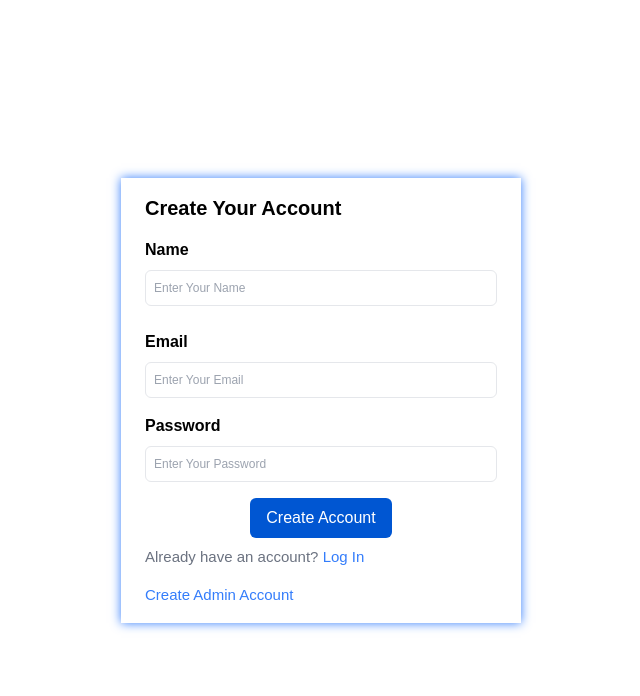
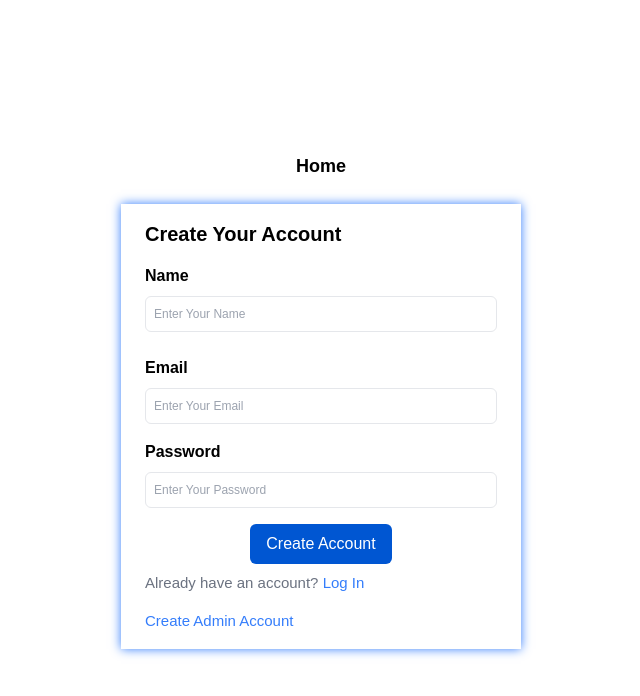
Before and after one commit to harsh1924/Assignment-Submission, a Next.js app: page /signup in a window 1280 px wide. Shown: the top 696 px of the page, without its empty margins (319-959 px from the left). Built offline with nearby package versions, Linux system fonts and the light colour scheme.

Commit message:
Some Changes

```diff
--- a/src/app/(auth)/signup/page.tsx
+++ b/src/app/(auth)/signup/page.tsx
@@ -48,7 +48,10 @@ export default function SignInPage() {
 
     return (
         <div className="h-screen flex items-center justify-center">
-            <form onSubmit={onSignup}>
+            <form onSubmit={onSignup} className="flex flex-col gap-6">
+                <Link href={'/'} className="source-sans-3-bold text-lg text-center">
+                    Home
+                </Link>
                 <div className="w-[400px] shadow-[0_0_10px_#347dfb] px-6 py-4 flex flex-col gap-y-4">
                     <h2 className="source-sans-3-semibold text-xl">
                         Create Your Account
--- a/src/app/(profile)/dashboard/page.tsx
+++ b/src/app/(profile)/dashboard/page.tsx
@@ -3,6 +3,7 @@
 import { LoginButtons } from "@/app/components/Buttons/LoginButton";
 import LoadingState from "@/app/components/LoadingState";
 import axios from "axios";
+import Link from "next/link";
 import { useRouter } from "next/navigation";
 import { useEffect, useState } from "react";
 import toast from "react-hot-toast";
@@ -98,8 +99,11 @@ const AdminDashboard = () => {
                     )}
                 </div>
             )}
-            <div className="flex items-center justify-center">
+            <div className="flex items-center justify-center gap-6">
                 <LoginButtons />
+                <Link href={'/'} className="rounded-md px-10 py-[10px] bg-[#0056d2] text-white source-sans-3-regular text-xl hover:bg-[#00419e] transition-all ease-in-out duration-300">
+                    Home
+                </Link>
             </div>
         </div>
     );
--- a/src/app/(profile)/profile/page.tsx
+++ b/src/app/(profile)/profile/page.tsx
@@ -3,6 +3,7 @@
 import { LoginButtons } from "@/app/components/Buttons/LoginButton";
 import LoadingState from "@/app/components/LoadingState";
 import axios from "axios";
+import Link from "next/link";
 import { useRouter } from "next/navigation";
 import { useEffect, useState } from "react";
 import toast from "react-hot-toast";
@@ -114,6 +115,9 @@ const ProfilePage = () => {
                                     Submit Your Assignment
                                 </button>
                             </div>
+                            <Link href={'/'} className="rounded-md px-10 py-[10px] border border-[#0056d2] source-sans-3-regular text-xl text-[#00419e]">
+                                Home
+                            </Link>
                         </form>
 
                     </div>
```
